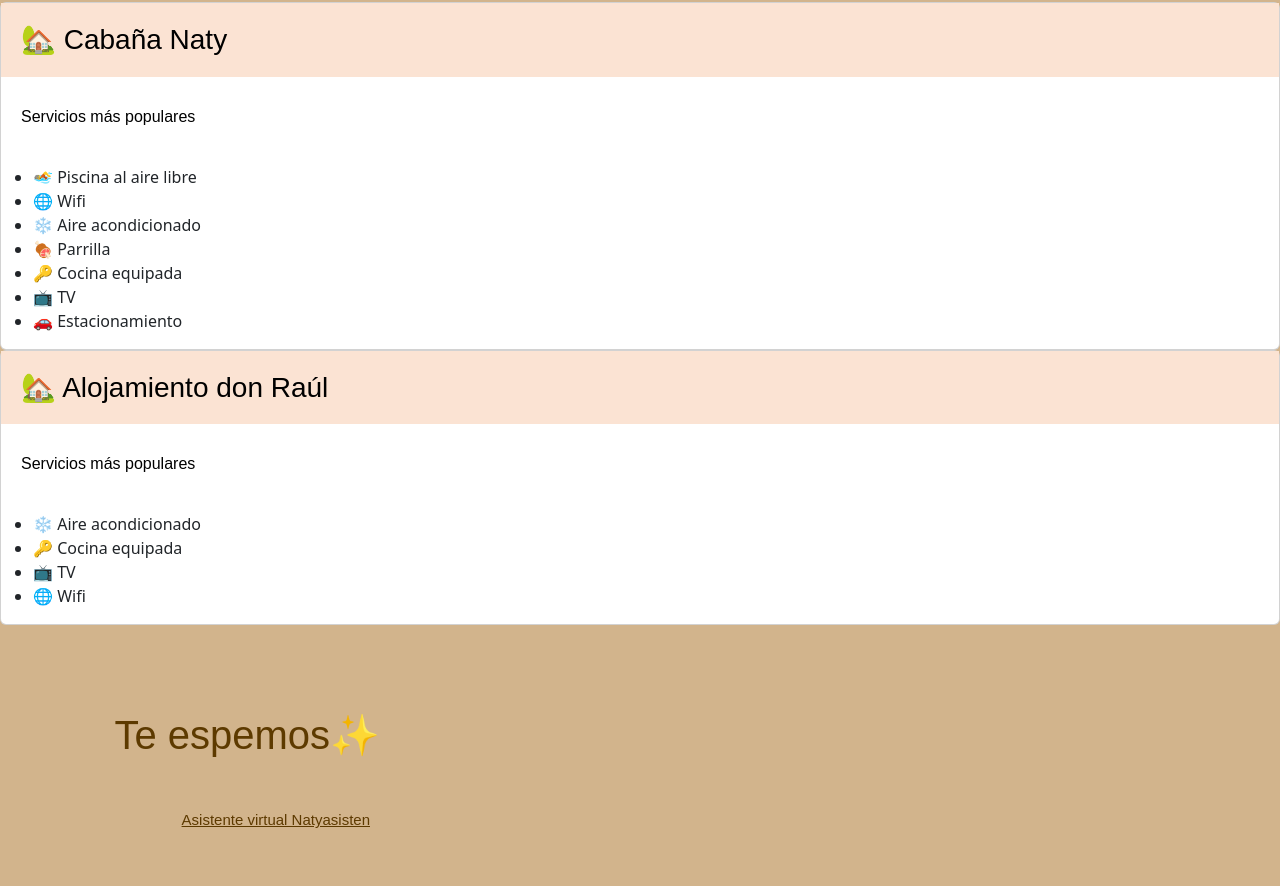
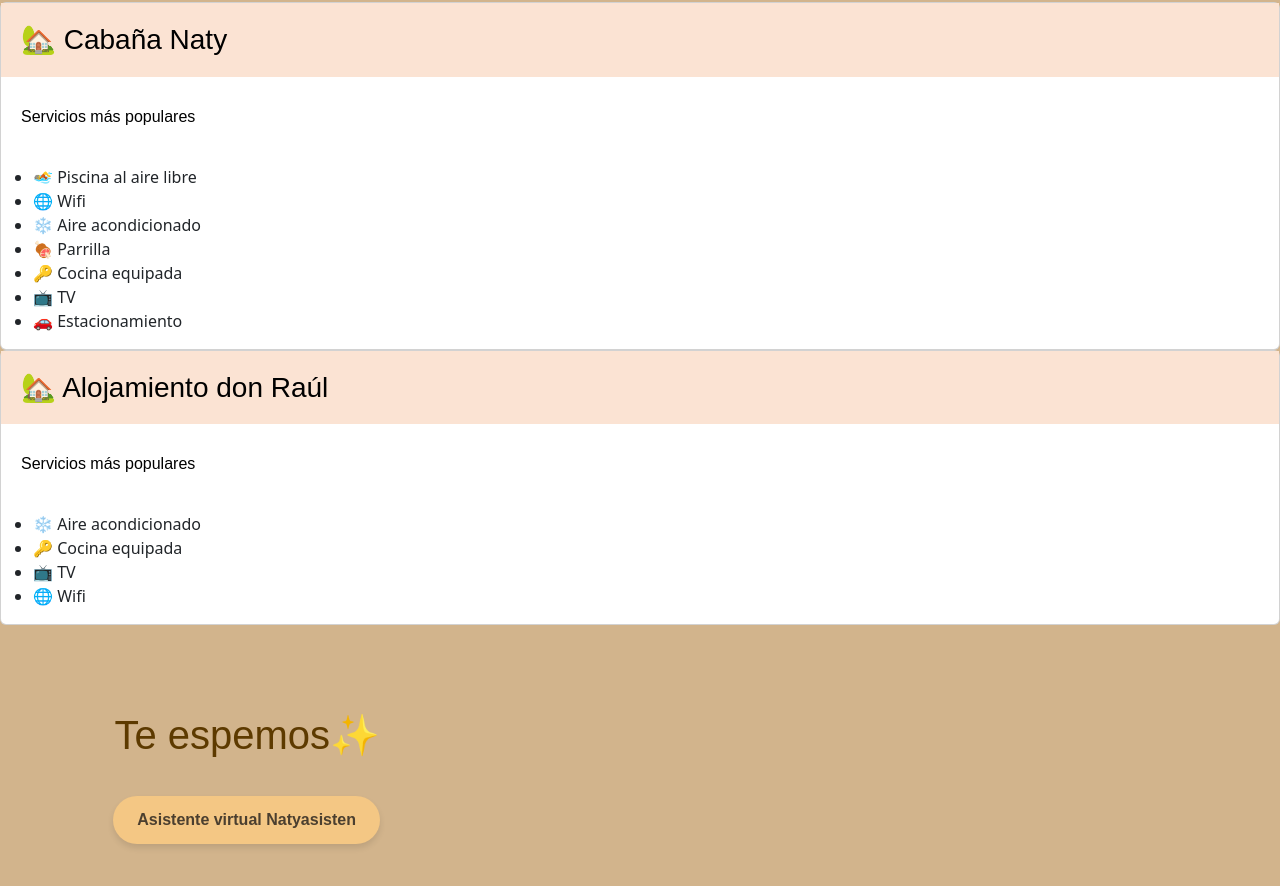
Before and after one commit to marielaquevedo2203-source/sitio-cabana-naty-don-raul, a plain HTML site: page index.html in a window 1280 px wide. Shown: the part 3097-3983 px from the top of the page. Drawn offline with nearby package versions, Linux system fonts and the light colour scheme.

Commit message:
Subida inicial del sitio turístico 🌿✨

```diff
--- a/styles/estilos.css
+++ b/styles/estilos.css
@@ -86,12 +86,25 @@ body{
     background-color:#d2b48c
 }
 .boton-naty{
-    color: #5d3a00;
-    margin: 10px;
-    width: 20px;
-    font-size: 15px;
-   text-align:center;
+    display: inline-block;
+    background-color: #f4c784;
+    color: #4b3f2f;
+    padding: 12px 24px;
+    border: none;
+    border-radius: 30px;
+    font-size: 16px;
+    font-weight: bold;
+    text-decoration: none;
+    box-shadow: 0 4px 6px rgba(0, 0, 0, 0.1);
+    ransition: transform 0.2s ease, background-color 0.3s ease;
    }
+
+   .boton-naty:hover{
+    background-color: #e8b76a;
+    transform: scale(1.05);
+    cursor: pointer;
+}
+
    .titulo-conoceme{
     color:  #4b2e2e;
     font-family:"Algerian", sans-serif;
```
